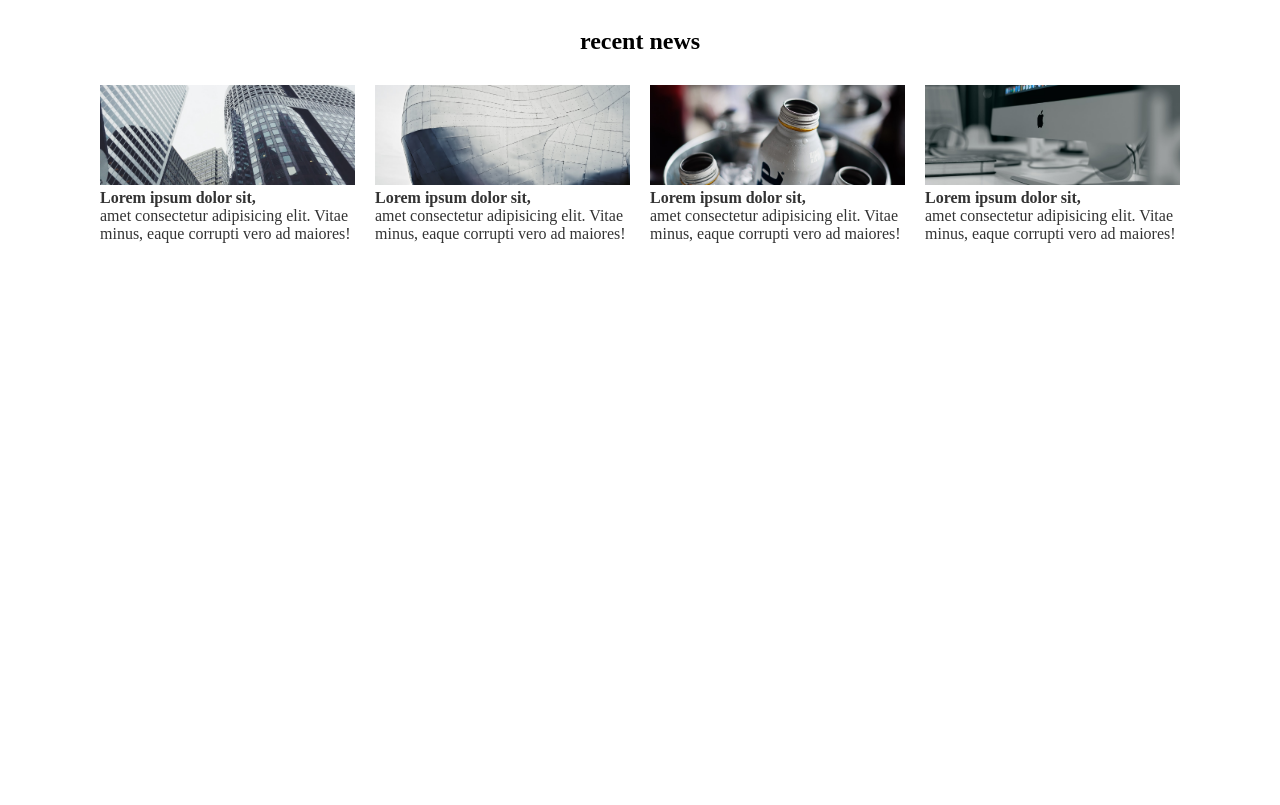
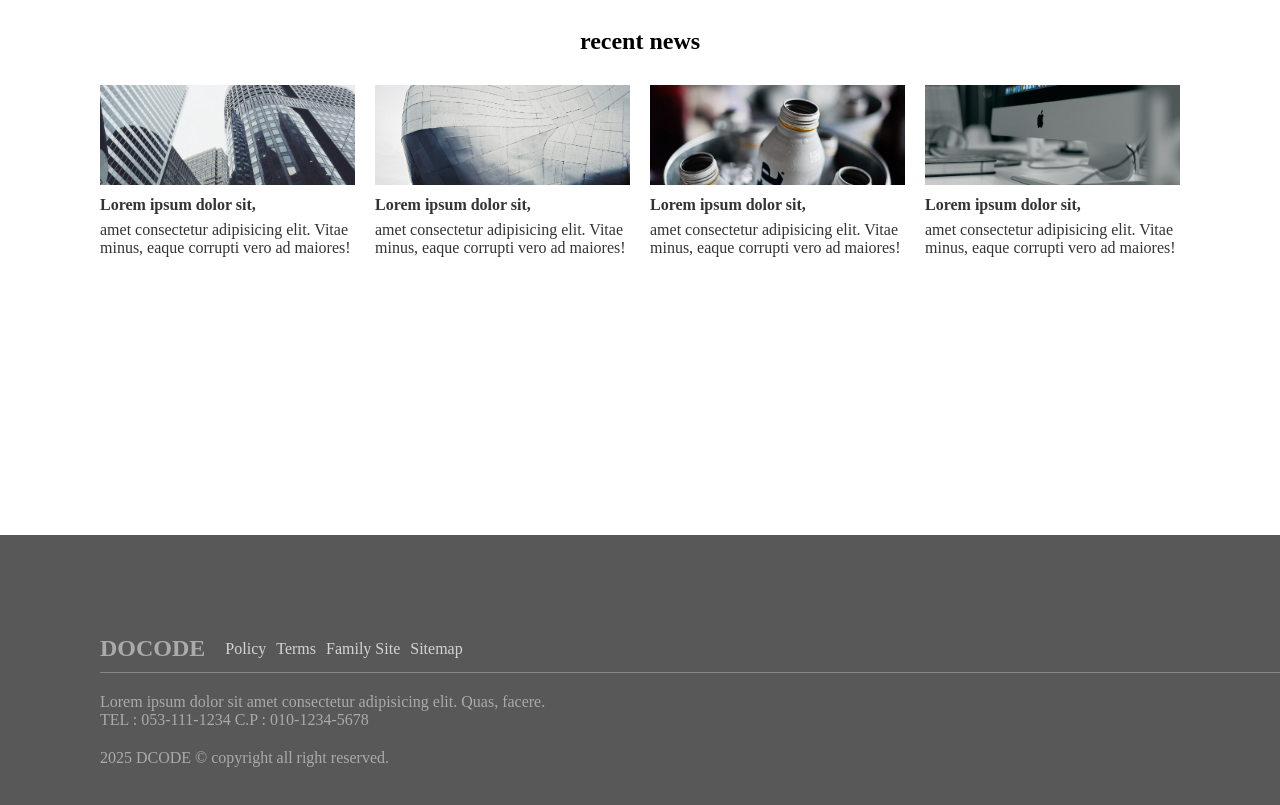
Before and after one commit to pootsarang/728, a plain HTML site: page index.html in a window 1280 px wide. Shown: the part 822-1627 px from the top of the page. Before the commit the page ends 1065 px from the top, so only its background shows below. Drawn offline with Linux system fonts and the light colour scheme.

Commit message:
하단까지 완성

```diff
--- a/index.html
+++ b/index.html
@@ -91,7 +91,31 @@
         </div>
       </section>
       <!-- 하단 -->
-      <footer class="footer"></footer>
+      <footer class="footer">
+
+        <div class="inner">
+          <!-- 하단 위 -->
+           <div class="upper">
+            <h2><a href="#">DOCODE</a></h2>
+            <ul class="upper-nav">
+              <li><a href="#">Policy</a></li>
+              <li><a href="#">Terms</a></li>
+              <li><a href="#">Family Site</a></li>
+              <li><a href="#">Sitemap</a></li>
+            </ul>
+           </div>
+           <!-- 하단 아래 -->
+            <div class="lower">
+              <address class="address">
+                  Lorem ipsum dolor sit amet consectetur adipisicing elit. Quas,
+            facere.
+            <br />
+            TEL : 053-111-1234 C.P : 010-1234-5678
+              </address>
+               <p>2025 DCODE &copy; copyright all right reserved.</p>
+            </div>
+        </div>
+      </footer>
     </div>
   </body>
 </html>
--- a/main.css
+++ b/main.css
@@ -145,6 +145,7 @@ figure .inner a:hover {
     display: flex;
     gap: 20px;
     margin-top: 30px;
+    height: 400px;
 }
 
 .ul-section li{
@@ -154,9 +155,10 @@ figure .inner a:hover {
 
 .ul-section li img{
     width: 100%;
+    object-fit: cover;
     height: 100%;
-    object-fit: cover;
 }
+
 
 .ul-section li p{
     text-align: left;
@@ -165,6 +167,42 @@ figure .inner a:hover {
 .ul-section li p span{
     font-weight: bold;
     display: block;
-    margin: 7px 0px`;
+    margin: 7px 0px;
 }
 /* 하단 */
+
+.footer{
+  padding: 100px;
+  background-color: #585858;
+}
+
+.upper{
+  display: flex;
+  gap: 20px;
+  border-bottom: 1px solid #858585;
+  padding-bottom: 10px;
+}
+
+.upper > h2 > a{
+  color: rgb(170, 170, 170);
+}
+
+.upper-nav{
+  display: flex;
+  gap: 10px;
+  padding-top: 5px;
+}
+
+.upper-nav a{
+  color: rgb(212, 212, 212);
+}
+
+.address{
+  margin: 20px 0;
+  font-style: normal;
+  color: rgb(170, 170, 170);
+}
+
+.lower p {
+  color: rgb(170, 170, 170);
+}
```
